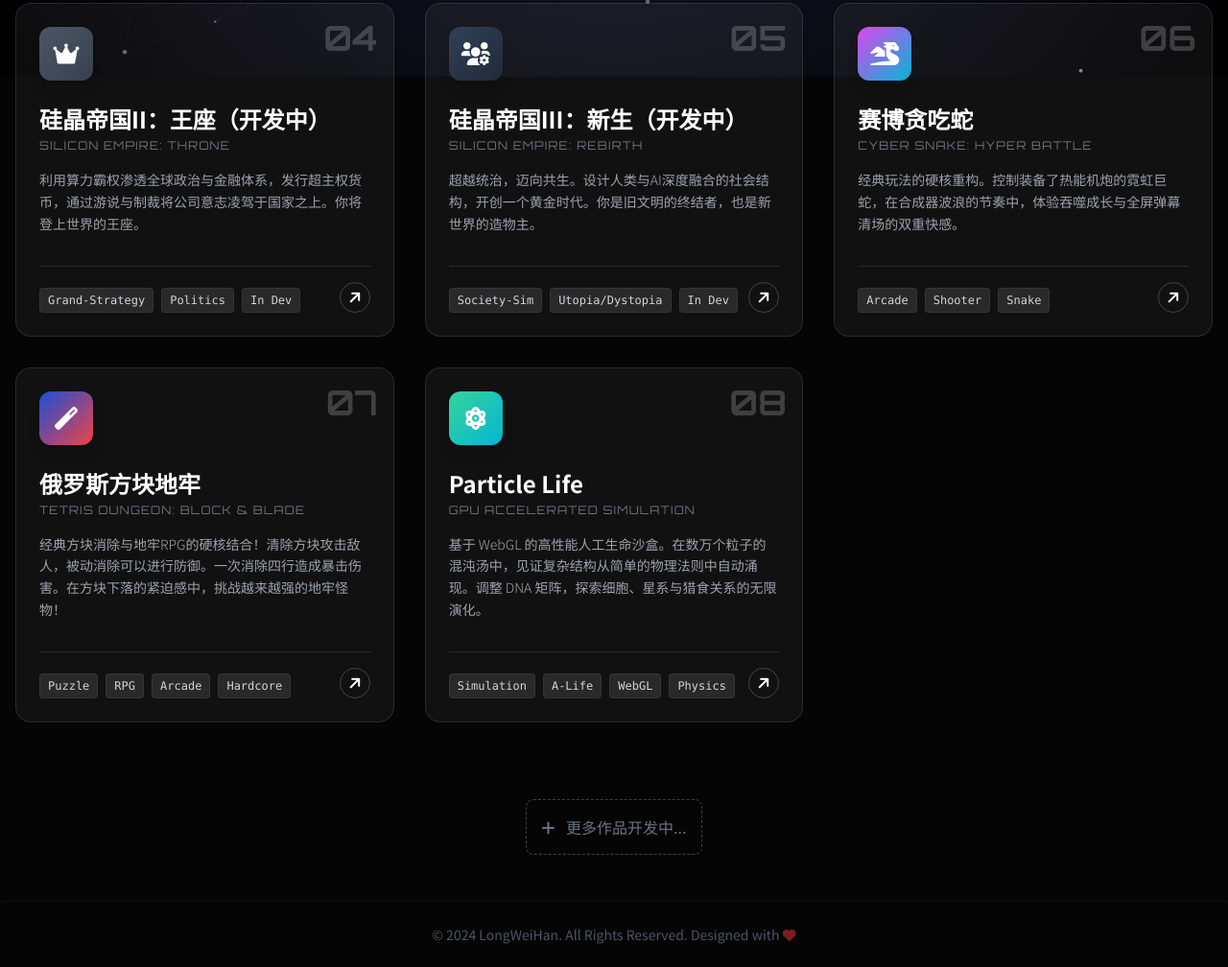
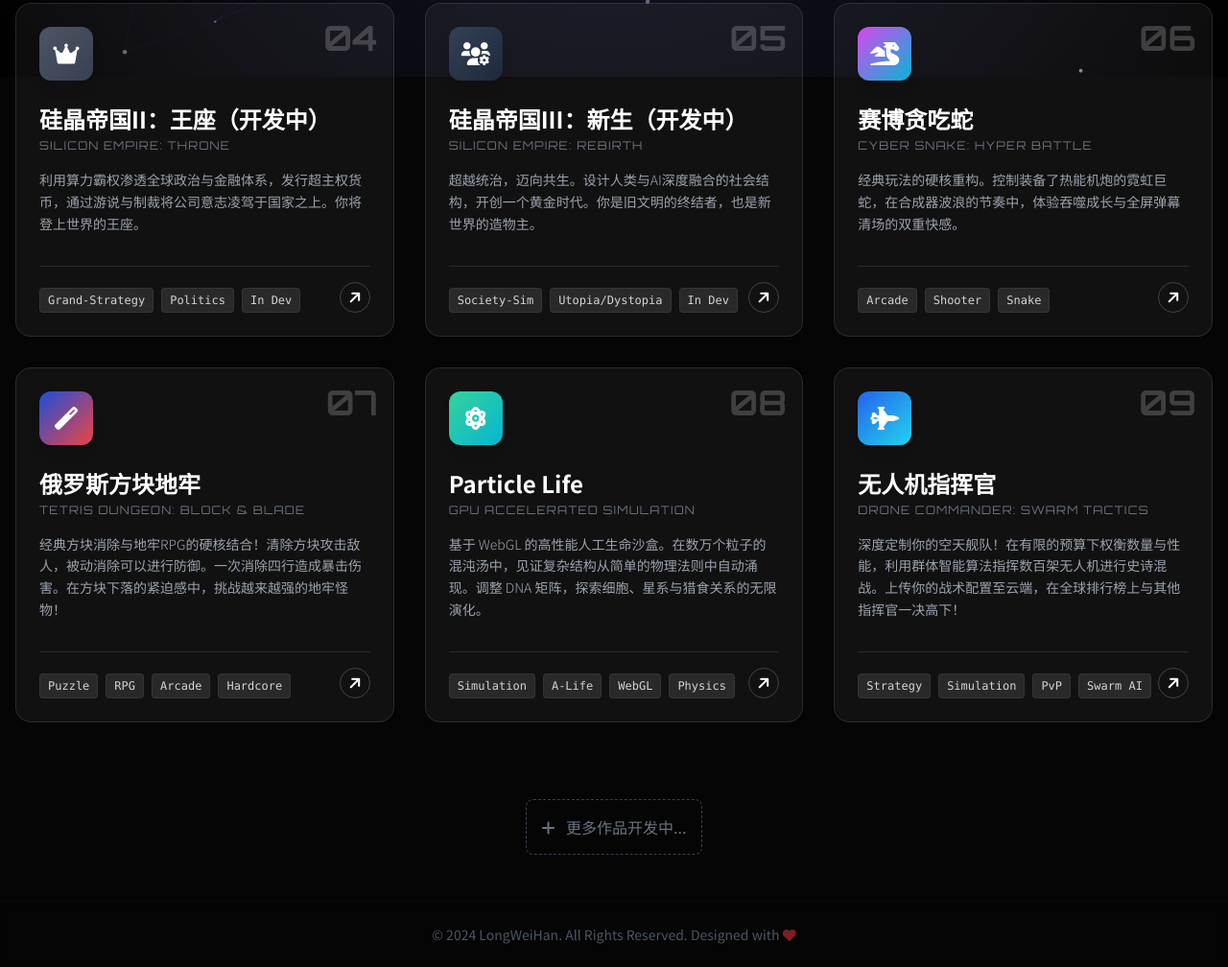
Before and after one commit to LongWeihan/game, a plain HTML site: page index.html in a window 1280 px wide. Shown: the part 720-1728 px from the top of the page at 96% size. Drawn offline with nearby package versions, Linux system fonts and the light colour scheme.

Commit message:
Update index.html

```diff
--- a/index.html
+++ b/index.html
@@ -255,8 +255,17 @@
                 icon: "fa-atom", // 原子/物理图标
                 color: "from-emerald-400 to-cyan-500", // 呼应模拟器的科技感蓝绿色调
                 tags: ["Simulation", "A-Life", "WebGL", "Physics"]
+            },
+            {
+                id: '09',
+                title: "无人机指挥官",
+                subtitle: "DRONE COMMANDER: SWARM TACTICS",
+                description: "深度定制你的空天舰队！在有限的预算下权衡数量与性能，利用群体智能算法指挥数百架无人机进行史诗混战。上传你的战术配置至云端，在全球排行榜上与其他指挥官一决高下！",
+                url: "https://longweihan.github.io/game/9",
+                icon: "fa-fighter-jet",
+                color: "from-blue-600 to-cyan-400",
+                tags: ["Strategy", "Simulation", "PvP", "Swarm AI"]
             }
-
             // 示例：如何添加第三个游戏
             /*
             {
```
